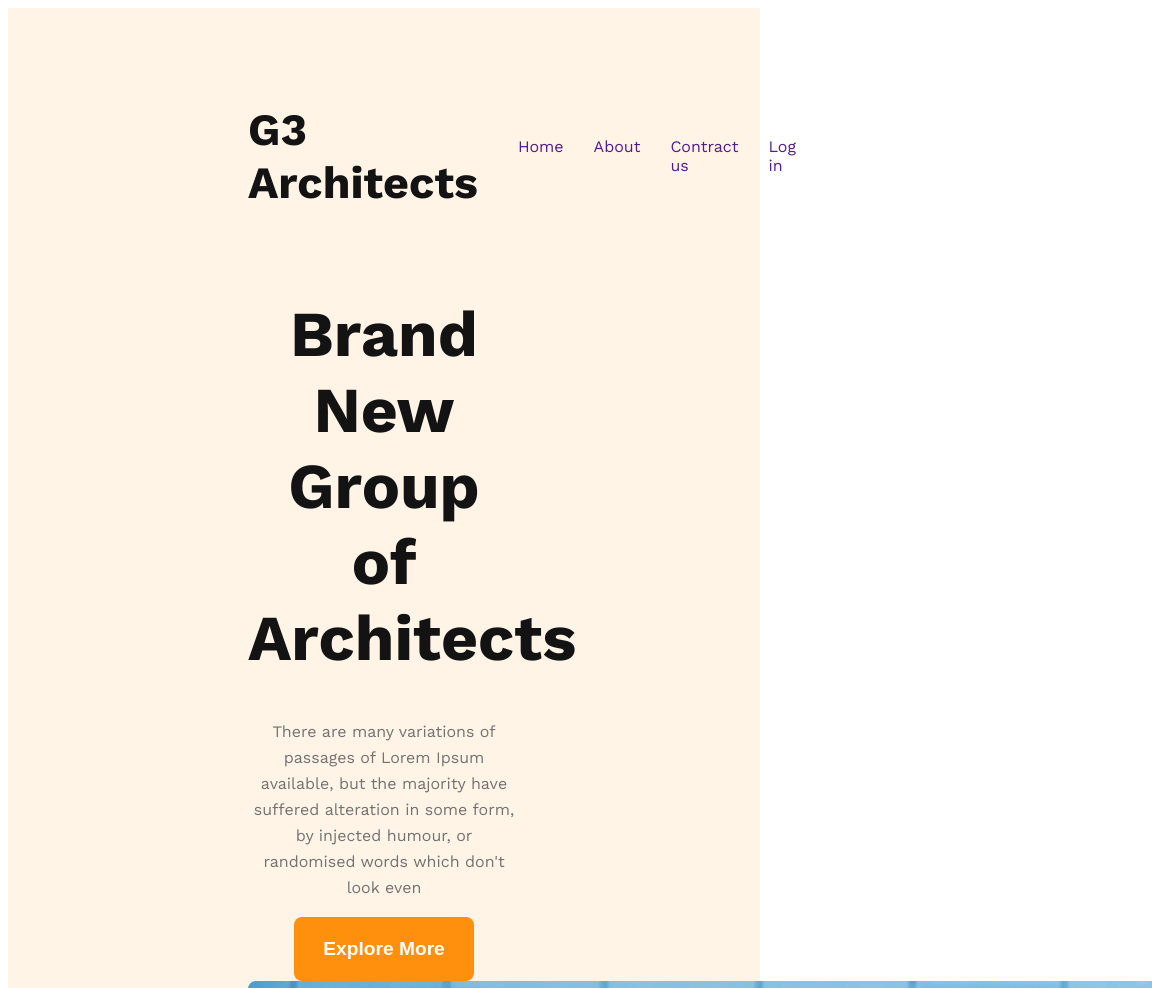
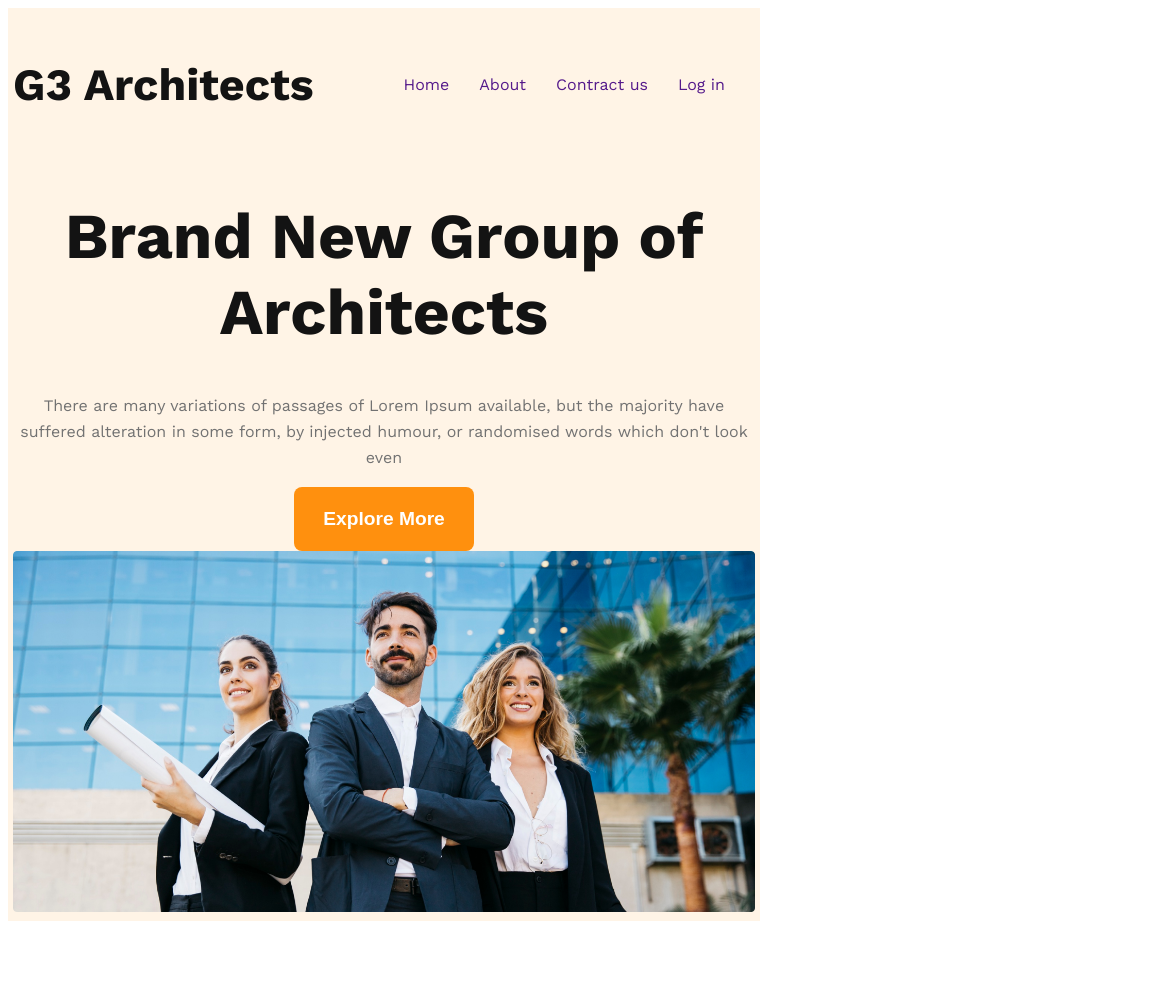
Before and after one commit to salmanpolok11/G3-architect, a plain HTML site: page index.html in a window 768 px wide. Shown: the top 988 px of the page, 1152 px wide, since content can reach past the window. After the commit the page ends 929 px from the top, so only its background shows below. Drawn offline with nearby package versions, Linux system fonts and the light colour scheme.

Commit message:
finishd responsive bannar section

```diff
--- a/style.css
+++ b/style.css
@@ -45,13 +45,13 @@ nav li a {
 .bannar-title {
   color: #131313;
   text-align: center;
-  font-size: 4rem;
+  font-size: 4em;
   font-weight: 700;
 }
 .bannar-description {
   color: #727272;
   text-align: center;
-  font-size: 1rem;
+  font-size: 1em;
   font-weight: 400;
   line-height: 26px; /* 162.5% */
 }
@@ -65,4 +65,32 @@ nav li a {
   text-align: center;
   font-size: 1.2rem;
   font-weight: 600;
+  cursor:pointer;
 }
+
+.bannar img{
+  width: 100%;
+}
+
+/* responsive releted style */
+@media screen and (max-width:576px) {
+  header{
+    padding: 5px;
+  }
+  nav{
+       flex-direction: column;
+  }
+
+}
+
+/* tab responsive */
+@media screen and (min-width:576px) and (max-width:960px) {
+  header{
+    padding: 5px;
+  }
+  nav{
+  nav{
+    flex-direction: column;
+}
+
+}
```
